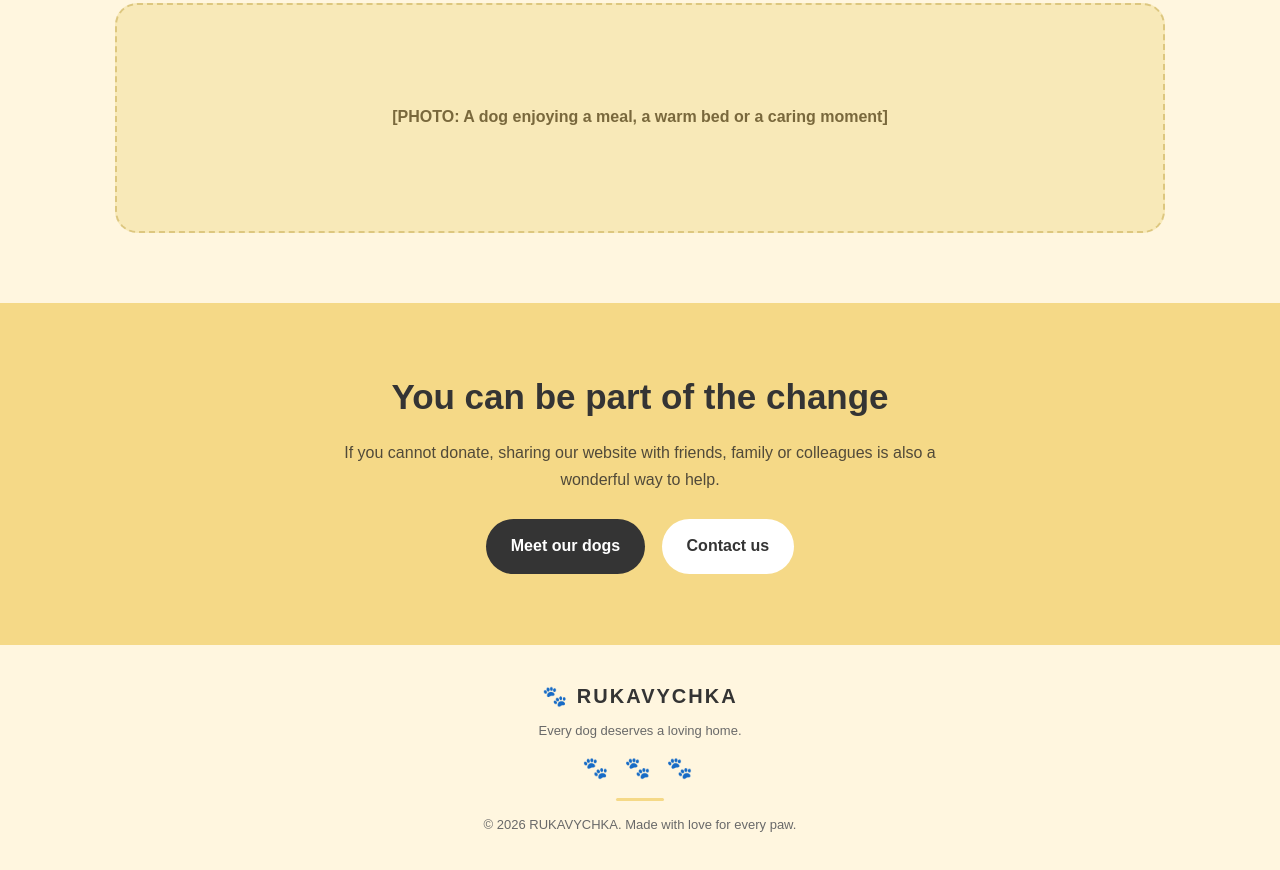
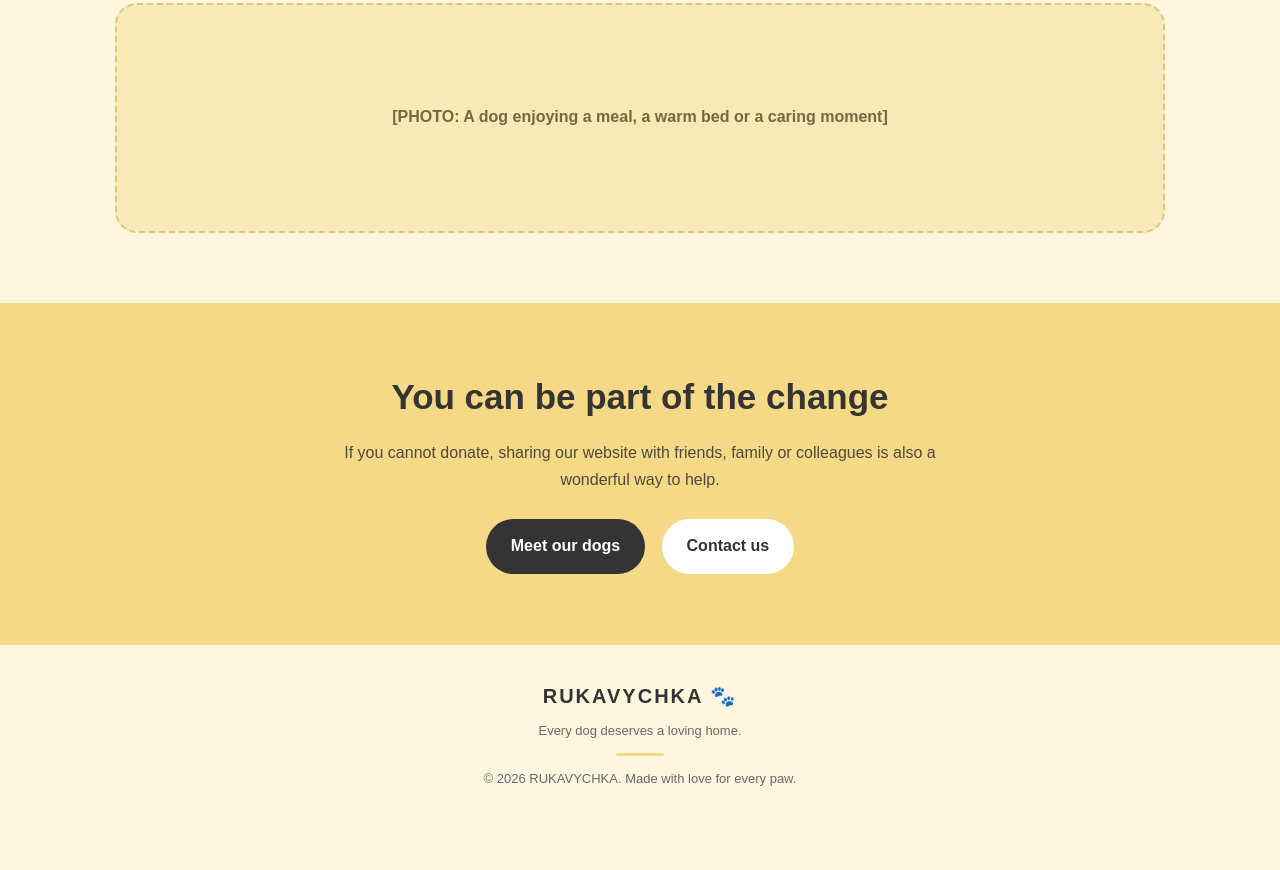
Before and after one commit to webatelie-global/RUKAVYCHKA, a plain HTML site: page help.html in a window 1280 px wide. Shown: the part 2242-3112 px from the top of the page. After the commit the page ends 3056 px from the top, so only its background shows below. Drawn offline with Linux system fonts and the light colour scheme.

Commit message:
Update help.html

```diff
--- a/help.html
+++ b/help.html
@@ -4,6 +4,7 @@
 <meta charset="UTF-8">
 <meta name="viewport" content="width=device-width, initial-scale=1.0">
 <title>Help RUKAVYCHKA | Every Dog Deserves a Home</title>
+
 <style>
 :root {
   --cream:#FFF6DF;
@@ -14,8 +15,10 @@
   --muted:#696969;
   --orange:#D98B45;
 }
+
 *{box-sizing:border-box}
 html{scroll-behavior:smooth}
+
 body{
   margin:0;
   font-family:Arial,sans-serif;
@@ -23,6 +26,8 @@ body{
   background:var(--cream);
   line-height:1.65;
 }
+
+/* HEADER */
 header{
   background:white;
   padding:17px 6%;
@@ -62,6 +67,8 @@ nav a:hover,nav a.active{color:var(--orange)}
   background:var(--yellow);
   border-color:var(--yellow);
 }
+
+/* HERO */
 .hero{
   background:var(--blue);
   text-align:center;
@@ -78,6 +85,8 @@ nav a:hover,nav a.active{color:var(--orange)}
   font-size:19px;
   color:#555;
 }
+
+/* SECTIONS */
 .section{max-width:1100px;margin:auto;padding:70px 25px}
 .section h2{
   font-size:clamp(27px,4vw,38px);
@@ -90,6 +99,8 @@ nav a:hover,nav a.active{color:var(--orange)}
   text-align:center;
 }
 .intro p{font-size:17px;color:#666}
+
+/* CARDS */
 .cards{
   display:grid;
   grid-template-columns:repeat(3,1fr);
@@ -106,6 +117,8 @@ nav a:hover,nav a.active{color:var(--orange)}
 .card-icon{font-size:34px;margin-bottom:12px}
 .card h3{font-size:21px;margin:0 0 10px}
 .card p{color:#666;margin:0}
+
+/* HIGHLIGHT */
 .highlight{
   background:var(--yellow);
   border-radius:25px;
@@ -118,6 +131,8 @@ nav a:hover,nav a.active{color:var(--orange)}
   color:#514a39;
   font-size:17px;
 }
+
+/* PAYMENT */
 .payment{
   background:white;
   border:2px dashed #d7c17e;
@@ -136,6 +151,8 @@ nav a:hover,nav a.active{color:var(--orange)}
   color:#806d3c;
   font-weight:bold;
 }
+
+/* SPONSOR */
 .sponsor{
   background:var(--blue);
   border-radius:25px;
@@ -144,6 +161,8 @@ nav a:hover,nav a.active{color:var(--orange)}
 }
 .sponsor h2{margin-top:0}
 .sponsor p{color:#555}
+
+/* BUTTONS */
 .button{
   display:inline-block;
   padding:14px 25px;
@@ -157,6 +176,8 @@ nav a:hover,nav a.active{color:var(--orange)}
 }
 .button:hover{background:#555;transform:translateY(-3px)}
 .button.light{background:white;color:var(--ink)}
+
+/* PHOTO PLACEHOLDER */
 .photo-placeholder{
   background:#F8E9B8;
   border:2px dashed #ddc77f;
@@ -171,6 +192,8 @@ nav a:hover,nav a.active{color:var(--orange)}
   font-weight:bold;
   margin-top:25px;
 }
+
+/* CTA */
 .cta{
   text-align:center;
   background:var(--yellow);
@@ -182,7 +205,7 @@ nav a:hover,nav a.active{color:var(--orange)}
 /* FOOTER */
 footer{
   text-align:center;
-  padding:35px 15px 28px;
+  padding:35px 15px 25px;
   background:var(--cream);
   color:var(--muted);
   font-size:13px;
@@ -194,12 +217,6 @@ footer{
   color:var(--ink);
   margin-bottom:7px;
 }
-.footer-paws{
-  color:#B38A42;
-  font-size:21px;
-  letter-spacing:5px;
-  margin:10px 0;
-}
 .footer-line{
   width:48px;
   height:3px;
@@ -207,10 +224,15 @@ footer{
   background:var(--yellow);
   margin:12px auto;
 }
+footer p{
+  margin:0;
+}
 
+/* RESPONSIVE */
 @media(max-width:850px){
   .cards{grid-template-columns:repeat(2,1fr)}
 }
+
 @media(max-width:750px){
   header{justify-content:center;text-align:center}
   nav{justify-content:center;gap:12px}
@@ -221,10 +243,12 @@ footer{
 }
 </style>
 </head>
+
 <body>
 
 <header>
   <a class="logo" href="index.html">RUKAVYCHKA<span>♥</span></a>
+
   <nav>
     <a href="index.html" data-i18n="navHome">Home</a>
     <a href="our-dogs.html" data-i18n="navDogs">Our Dogs</a>
@@ -234,6 +258,7 @@ footer{
     <a href="adoptions.html" data-i18n="navAdoptions">Adoptions</a>
     <a href="contacts.html" data-i18n="navContacts">Contacts</a>
   </nav>
+
   <div class="languages">
     <button onclick="setLanguage('en')">EN</button>
     <button onclick="setLanguage('uk')">UA</button>
@@ -258,26 +283,31 @@ footer{
       <h3 data-i18n="foodTitle">Food & nutrition</h3>
       <p data-i18n="foodText">Food, grains and ingredients for preparing daily meals. A full bowl is one of the most basic ways to show care.</p>
     </div>
+
     <div class="card">
       <div class="card-icon">💊</div>
       <h3 data-i18n="medicalTitle">Medical care</h3>
       <p data-i18n="medicalText">Medicines, vaccinations, parasite prevention, veterinary visits and treatment for dogs who need extra care.</p>
     </div>
+
     <div class="card">
       <div class="card-icon">🪵</div>
       <h3 data-i18n="warmthTitle">Warmth & winter</h3>
       <p data-i18n="warmthText">Firewood, insulation, repairs and materials to help keep the dogs warm and protected during cold months.</p>
     </div>
+
     <div class="card">
       <div class="card-icon">⛽</div>
       <h3 data-i18n="fuelTitle">Fuel & electricity</h3>
       <p data-i18n="fuelText">Fuel and diesel for essential journeys and the generator, especially when electricity is unavailable.</p>
     </div>
+
     <div class="card">
       <div class="card-icon">🏠</div>
       <h3 data-i18n="shelterTitle">Shelter repairs</h3>
       <p data-i18n="shelterText">Materials and practical help to repair and improve kennels and make the shelter safer.</p>
     </div>
+
     <div class="card">
       <div class="card-icon">❤️</div>
       <h3 data-i18n="timeTitle">Time & kindness</h3>
@@ -318,10 +348,10 @@ footer{
   <a href="contacts.html" class="button light" data-i18n="ctaContact">Contact us</a>
 </section>
 
+<!-- FOOTER -->
 <footer>
-  <div class="footer-brand">🐾 RUKAVYCHKA</div>
+  <div class="footer-brand">RUKAVYCHKA 🐾</div>
   <div data-i18n="footerText">Every dog deserves a loving home.</div>
-  <div class="footer-paws">🐾 🐾 🐾</div>
   <div class="footer-line"></div>
   <p>© 2026 RUKAVYCHKA. Made with love for every paw.</p>
 </footer>
@@ -354,6 +384,7 @@ ctaText:"If you cannot donate, sharing our website with friends, family or colle
 ctaDogs:"Meet our dogs",ctaContact:"Contact us",
 footerText:"Every dog deserves a loving home."
 },
+
 uk:{
 navHome:"Головна",navDogs:"Наші собаки",navStory:"Наша історія",navHelp:"Допомогти",
 navLife:"Життя притулку",navAdoptions:"Прилаштування",navContacts:"Контакти",
@@ -380,6 +411,7 @@ ctaText:"Якщо ви не можете зробити пожертву, пош
 ctaDogs:"Наші собаки",ctaContact:"Зв'язатися з нами",
 footerText:"Кожен собака заслуговує на люблячий дім."
 },
+
 ru:{
 navHome:"Главная",navDogs:"Наши собаки",navStory:"Наша история",navHelp:"Помочь",
 navLife:"Жизнь приюта",navAdoptions:"Усыновления",navContacts:"Контакты",
@@ -410,15 +442,21 @@ footerText:"Каждая собака заслуживает любящий до
 
 function setLanguage(lang){
   document.documentElement.lang=lang==="uk"?"uk":lang;
+
   document.querySelectorAll("[data-i18n]").forEach(el=>{
     const key=el.getAttribute("data-i18n");
-    if(translations[lang][key])el.textContent=translations[lang][key];
+    if(translations[lang][key]){
+      el.textContent=translations[lang][key];
+    }
   });
+
   document.querySelectorAll(".languages button").forEach(btn=>{
     btn.classList.toggle("active",btn.textContent.toLowerCase()===lang);
   });
+
   localStorage.setItem("rukavichka-language",lang);
 }
+
 setLanguage(localStorage.getItem("rukavichka-language")||"en");
 </script>
 
```
